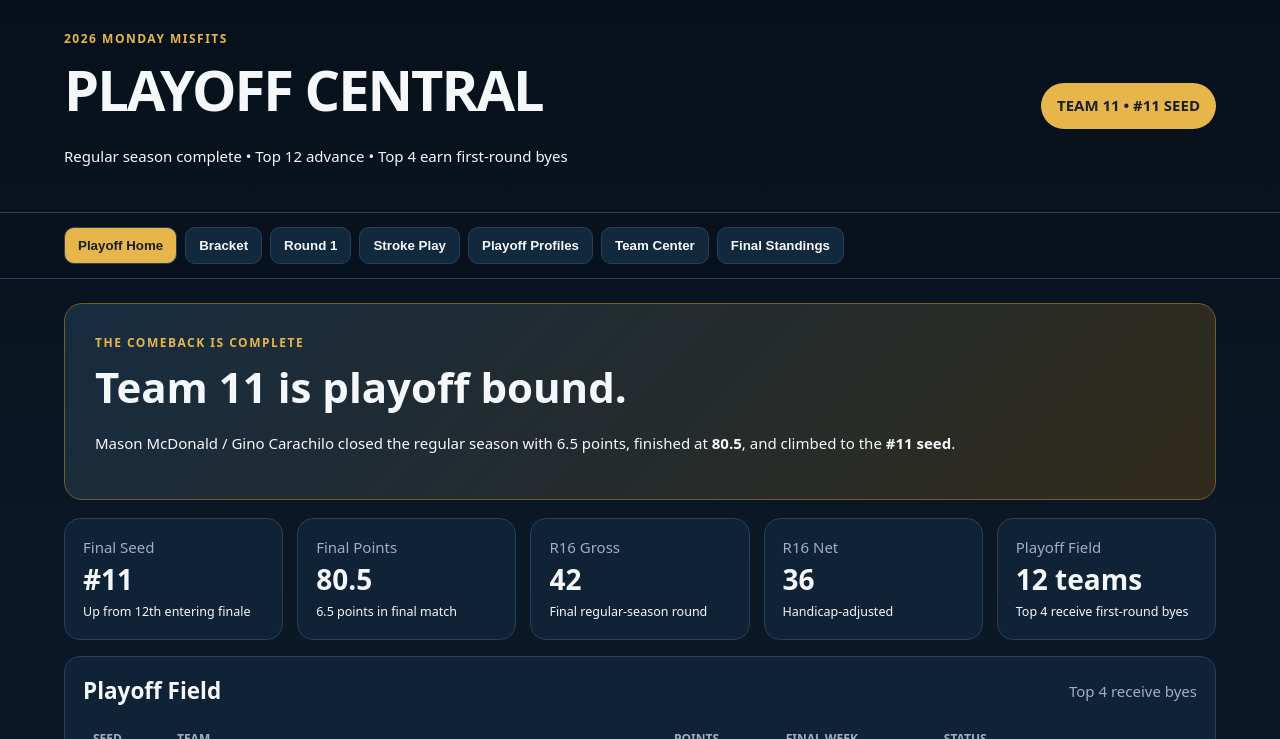
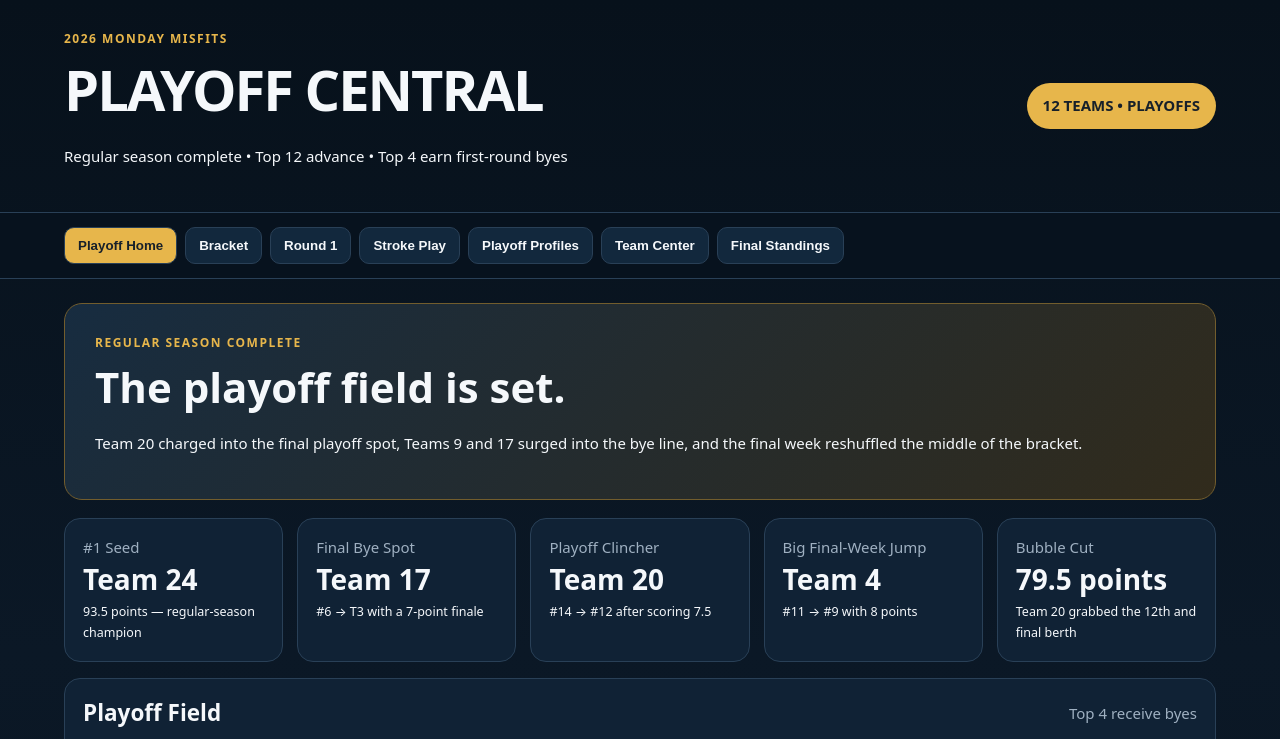
Before and after one commit to Mmack1017/Monday-Misfits-Golf-League, a plain HTML site: page index.html in a window 1280 px wide. Shown: the top 739 px of the page. Drawn offline with Linux system fonts and the light colour scheme.

Commit message:
Add files via upload

```diff
--- a/index.html
+++ b/index.html
@@ -1,14 +1,18 @@
 <!doctype html>
 <html><head><meta charset="utf-8"><meta name="viewport" content="width=device-width,initial-scale=1">
-<title>Monday Misfits — Playoff Edition</title><link rel="stylesheet" href="styles.css?v=profiles2"></head>
+<title>Monday Misfits — Playoff Edition</title><link rel="stylesheet" href="styles.css?v=leaguewide3"></head>
 <body>
-<header><div><div class="eyebrow">2026 MONDAY MISFITS</div><h1>PLAYOFF CENTRAL</h1><p>Regular season complete • Top 12 advance • Top 4 earn first-round byes</p></div><div class="badge">TEAM 11 • #11 SEED</div></header>
+<header><div><div class="eyebrow">2026 MONDAY MISFITS</div><h1>PLAYOFF CENTRAL</h1><p>Regular season complete • Top 12 advance • Top 4 earn first-round byes</p></div><div class="badge">12 TEAMS • PLAYOFFS</div></header>
 <nav>
 <button class="active" data-tab="home">Playoff Home</button><button data-tab="bracket">Bracket</button><button data-tab="matchups">Round 1</button><button data-tab="stroke">Stroke Play</button><button data-tab="profiles">Playoff Profiles</button><button data-tab="teams">Team Center</button><button data-tab="season">Final Standings</button>
 </nav>
 <main>
 <section id="home" class="panel active">
-<div class="hero"><div class="eyebrow">THE COMEBACK IS COMPLETE</div><h2>Team 11 is playoff bound.</h2><p>Mason McDonald / Gino Carachilo closed the regular season with 6.5 points, finished at <strong>80.5</strong>, and climbed to the <strong>#11 seed</strong>.</p></div>
+<div class="hero">
+      <div class="eyebrow">REGULAR SEASON COMPLETE</div>
+      <h2>The playoff field is set.</h2>
+      <p>Team 20 charged into the final playoff spot, Teams 9 and 17 surged into the bye line, and the final week reshuffled the middle of the bracket.</p>
+    </div>
 <div id="homeCards" class="cards"></div>
 <div class="card"><div class="head"><h2>Playoff Field</h2><span>Top 4 receive byes</span></div><div id="field"></div></div>
 </section>
@@ -28,5 +32,5 @@
 <section id="teams" class="panel"><div class="card"><div class="head"><h2>Team Center</h2><select id="teamSelect"></select></div><div id="teamView"></div></div></section>
 <section id="season" class="panel"><div class="card"><div class="head"><h2>Final Regular-Season Standings</h2><span>Top 12 qualified</span></div><div id="standings"></div></div></section>
 </main>
-<script src="data.js?v=profiles2"></script><script src="script.js?v=profiles2"></script>
+<script src="data.js?v=leaguewide3"></script><script src="script.js?v=leaguewide3"></script>
 </body></html>
--- a/script.js
+++ b/script.js
@@ -2,18 +2,21 @@ const D=window.LEAGUE_DATA, by=Object.fromEntries(D.teams.map(t=>[t.team,t]));
 const fmt=x=>Number(x).toFixed(Number(x)%1?1:0);
 const table=(heads,rows)=>`<div class="tablewrap"><table><thead><tr>${heads.map(h=>`<th>${h}</th>`).join('')}</tr></thead><tbody>${rows.map(r=>`<tr class="${r._cls||''}">${r.map? r.map(x=>`<td>${x}</td>`).join(''):''}</tr>`).join('')}</tbody></table></div>`;
 document.querySelectorAll('nav button').forEach(b=>b.onclick=()=>{document.querySelectorAll('nav button').forEach(x=>x.classList.remove('active'));b.classList.add('active');document.querySelectorAll('.panel').forEach(x=>x.classList.remove('active'));document.getElementById(b.dataset.tab).classList.add('active')});
-const t11=by[11];
 document.getElementById('homeCards').innerHTML=[
- ['Final Seed','#11','Up from 12th entering finale'],['Final Points','80.5','6.5 points in final match'],['R16 Gross',fmt(t11.r16Gross),'Final regular-season round'],['R16 Net',fmt(t11.r16Net),'Handicap-adjusted'],['Playoff Field','12 teams','Top 4 receive first-round byes']
+ ['#1 Seed','Team 24','93.5 points — regular-season champion'],
+ ['Final Bye Spot','Team 17','#6 → T3 with a 7-point finale'],
+ ['Playoff Clincher','Team 20','#14 → #12 after scoring 7.5'],
+ ['Big Final-Week Jump','Team 4','#11 → #9 with 8 points'],
+ ['Bubble Cut','79.5 points','Team 20 grabbed the 12th and final berth']
 ].map(x=>`<div class="mini"><span>${x[0]}</span><strong>${x[1]}</strong><small>${x[2]}</small></div>`).join('');
-document.getElementById('field').innerHTML=table(['Seed','Team','Points','Final Week','Status'],D.playoffs.map((id,i)=>{let t=by[id],r=[`<span class="seed">${i+1}</span>`,`#${id} ${t.name}`,fmt(t.points),fmt(t.finalPts),i<4?'<span class="bye">FIRST-ROUND BYE</span>':'Round 1'];r._cls=id===11?'team11':'';return r}));
+document.getElementById('field').innerHTML=table(['Seed','Team','Points','Final Week','Status'],D.playoffs.map((id,i)=>{let t=by[id],r=[`<span class="seed">${i+1}</span>`,`#${id} ${t.name}`,fmt(t.points),fmt(t.finalPts),i<4?'<span class="bye">FIRST-ROUND BYE</span>':'Round 1'];r._cls='';return r}));
 document.getElementById('bracketGrid').innerHTML=`
 <div class="match"><div class="eyebrow">FIRST-ROUND BYES</div>${D.playoffs.slice(0,4).map((id,i)=>`<p><span class="seed">${i+1}</span> #${id} <strong>${by[id].name}</strong></p>`).join('')}</div>
 <div>${D.round1.map(m=>`<div class="match"><div class="eyebrow">ROUND 1</div><div><span class="seed">${m.s1}</span> #${m.a} <strong>${by[m.a].name}</strong></div><div class="vs">vs</div><div><span class="seed">${m.s2}</span> #${m.b} <strong>${by[m.b].name}</strong></div></div>`).join('')}</div>`;
-document.getElementById('matchupCards').innerHTML=D.round1.map(m=>{let a=by[m.a],b=by[m.b],edge=m.edge?by[m.edge]:null;return `<div class="match ${m.a===11||m.b===11?'team11':''}"><div class="eyebrow">#${m.s1} VS #${m.s2}</div><h2>Team ${m.a} vs Team ${m.b}</h2><p>${a.name}<br><span class="muted">vs</span><br>${b.name}</p><p>Net avg: <strong>${a.netAvg}</strong> vs <strong>${b.netAvg}</strong><br>Gross avg: ${a.grossAvg} vs ${b.grossAvg}</p><p class="edge">${edge?`Season net-average edge: Team ${edge.team} by ${m.netDiff}`:'Even on season net average'}</p></div>`}).join('');
+document.getElementById('matchupCards').innerHTML=D.round1.map(m=>{let a=by[m.a],b=by[m.b],edge=m.edge?by[m.edge]:null;return `<div class="match ${''}"><div class="eyebrow">#${m.s1} VS #${m.s2}</div><h2>Team ${m.a} vs Team ${m.b}</h2><p>${a.name}<br><span class="muted">vs</span><br>${b.name}</p><p>Net avg: <strong>${a.netAvg}</strong> vs <strong>${b.netAvg}</strong><br>Gross avg: ${a.grossAvg} vs ${b.grossAvg}</p><p class="edge">${edge?`Season net-average edge: Team ${edge.team} by ${m.netDiff}`:'Even on season net average'}</p></div>`}).join('');
 let gross=[...D.teams].sort((a,b)=>a.grossAvg-b.grossAvg), net=[...D.teams].sort((a,b)=>a.netAvg-b.netAvg);
-document.getElementById('gross').innerHTML=table(['Rank','Team','Avg','R16'],gross.map((t,i)=>{let r=[i+1,`#${t.team} ${t.name}`,t.grossAvg,fmt(t.r16Gross)];r._cls=t.team===11?'team11':'';return r}));
-document.getElementById('net').innerHTML=table(['Rank','Team','Avg','R16'],net.map((t,i)=>{let r=[i+1,`#${t.team} ${t.name}`,t.netAvg,fmt(t.r16Net)];r._cls=t.team===11?'team11':'';return r}));
+document.getElementById('gross').innerHTML=table(['Rank','Team','Avg','R16'],gross.map((t,i)=>{let r=[i+1,`#${t.team} ${t.name}`,t.grossAvg,fmt(t.r16Gross)];r._cls='';return r}));
+document.getElementById('net').innerHTML=table(['Rank','Team','Avg','R16'],net.map((t,i)=>{let r=[i+1,`#${t.team} ${t.name}`,t.netAvg,fmt(t.r16Net)];r._cls='';return r}));
 
 const playoffProfiles=D.playoffs.map(id=>{
   const t=by[id], p=t.playoffProfile;
@@ -22,7 +25,7 @@ const playoffProfiles=D.playoffs.map(id=>{
   let matchup=p.bye
     ? `<div class="profilematch"><strong>FIRST-ROUND BYE</strong><br><span class="muted">Waits for a Round 1 winner</span></div>`
     : `<div class="profilematch"><strong>Round 1: #${p.seed} vs #${oppSeed}</strong><br>Team ${t.team} vs Team ${opp.team}<br><span class="${p.netDiff<0?'edge':'muted'}">${p.outlook}</span></div>`;
-  return `<div class="profilecard ${p.bye?'bye-card':''} ${t.team===11?'team11':''}">
+  return `<div class="profilecard ${p.bye?'bye-card':''} ${''}">
     <div class="profiletop"><div><div class="eyebrow">PLAYOFF PROFILE</div><div class="seedbig">#${p.seed}</div></div><div>${p.bye?'<span class="bye">BYE</span>':'ROUND 1'}</div></div>
     <div class="profileteam">Team ${t.team} — ${t.name}</div>
     <div class="profileline"><span>Final points</span><strong>${fmt(t.points)}</strong></div>
@@ -40,7 +43,7 @@ function teamView(){
  let t=by[+sel.value],p=t.playoffProfile,seed=p.seed;
  let opponent=p.opponent?by[p.opponent]:null;
  let playoffBlock=p.qualified
-   ? `<div class="hero small ${t.team===11?'team11':''}">
+   ? `<div class="hero small ${''}">
         <div class="eyebrow">${p.bye?'FIRST-ROUND BYE':`PLAYOFF SEED #${seed}`}</div>
         <h2>${p.bye?'Waiting for Round 1':`#${seed} Team ${t.team} vs #${D.seeds[p.opponent]} Team ${p.opponent}`}</h2>
         <p>${p.outlook}</p>
@@ -63,4 +66,4 @@ function teamView(){
     <div class="mini"><span>Course Handicap</span><strong>${fmt(t.hdcp)}</strong><small>Final export</small></div>
    </div>${playoffBlock}`;
 }sel.onchange=teamView;teamView();
-document.getElementById('standings').innerHTML=table(['Pos','Team','Points','Final Week','Gross Avg','Net Avg','Result'],D.teams.map((t,i)=>{let r=[t.pos,`#${t.team} ${t.name}`,fmt(t.points),fmt(t.finalPts),t.grossAvg,t.netAvg,i<12?(i<4?'BYE':'PLAYOFFS'):'Eliminated'];r._cls=(i<12?'qual ':'')+(t.team===11?'team11 ':'')+(i===11?'cut':'');return r}));
+document.getElementById('standings').innerHTML=table(['Pos','Team','Points','Final Week','Gross Avg','Net Avg','Result'],D.teams.map((t,i)=>{let r=[t.pos,`#${t.team} ${t.name}`,fmt(t.points),fmt(t.finalPts),t.grossAvg,t.netAvg,i<12?(i<4?'BYE':'PLAYOFFS'):'Eliminated'];r._cls=(i<12?'qual ':'')+''+(i===11?'cut':'');return r}));
```
Also changed, not shown: styles.css (+2 -2 lines), 1 other file.
